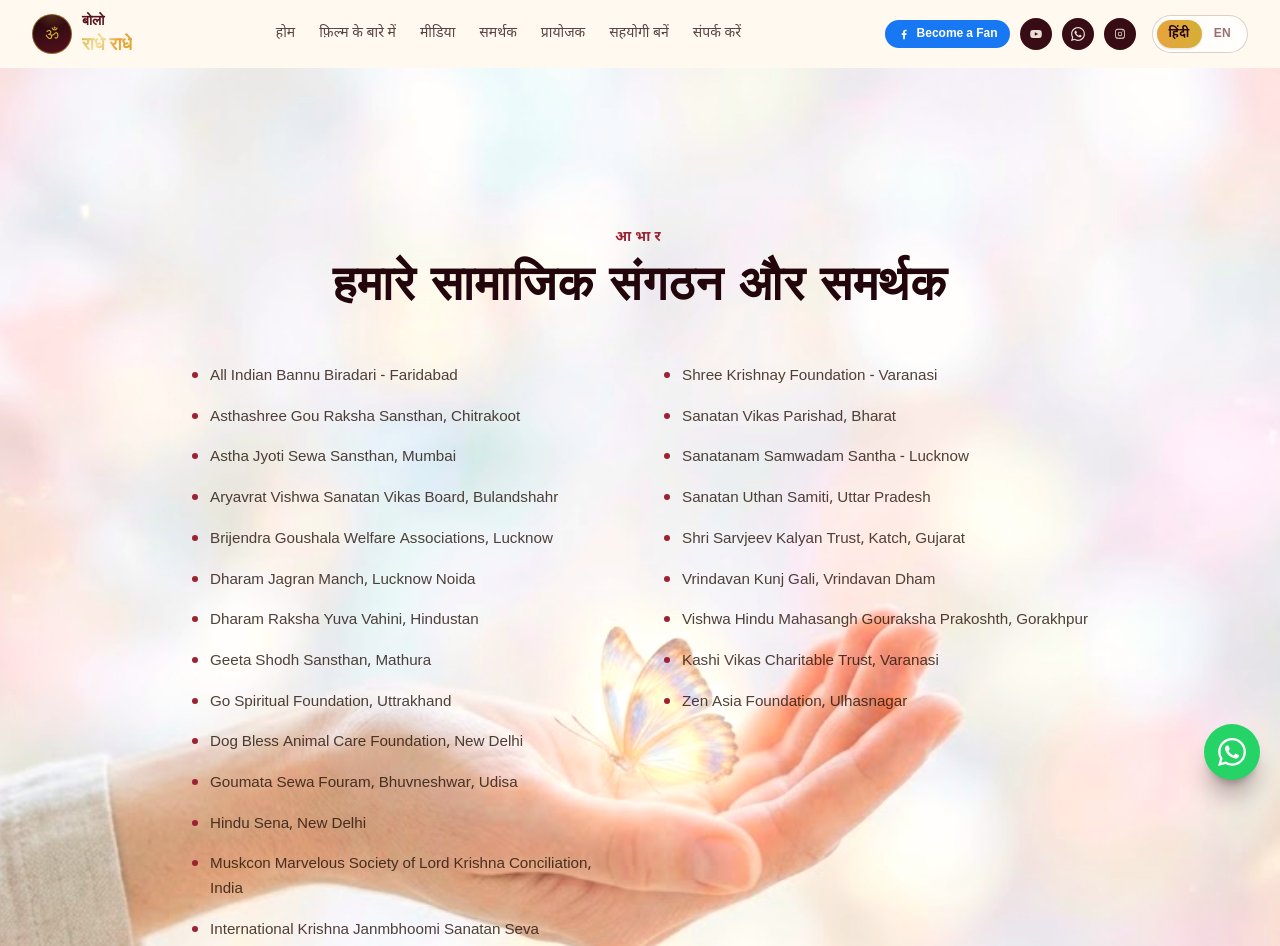
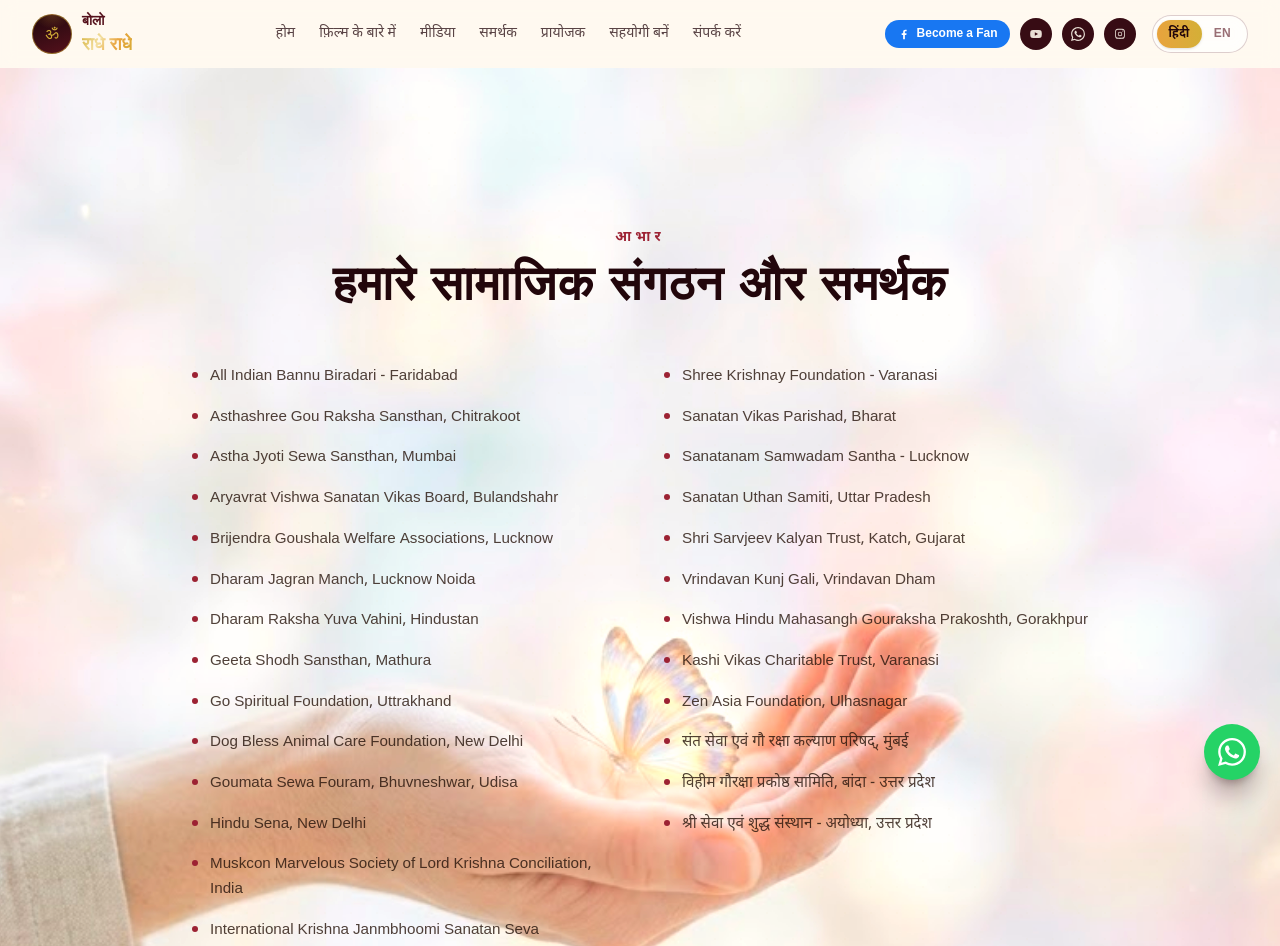
Before and after one commit to tgituser7/brrfilm, a Next.js app: page /supporters in a window 1280 px wide. Shown: the top 946 px of the page. Built offline with nearby package versions, Linux system fonts and the light colour scheme; a web font is replaced by a local one.

Commit message:
supporter

```diff
--- a/src/app/supporters/page.tsx
+++ b/src/app/supporters/page.tsx
@@ -38,6 +38,9 @@ const COLUMN_2 = [
   "Vishwa Hindu Mahasangh Gouraksha Prakoshth, Gorakhpur",
   "Kashi Vikas Charitable Trust, Varanasi",
   "Zen Asia Foundation, Ulhasnagar",
+  "संत सेवा एवं गौ रक्षा कल्याण परिषद्, मुंबई",
+  "विहीम गौरक्षा प्रकोष्ठ सामिति, बांदा - उत्तर प्रदेश",
+  "श्री सेवा एवं शुद्ध संस्थान - अयोध्या, उत्तर प्रदेश",
 ];
 
 function SupportersColumn({ names }: { names: string[] }) {
```
